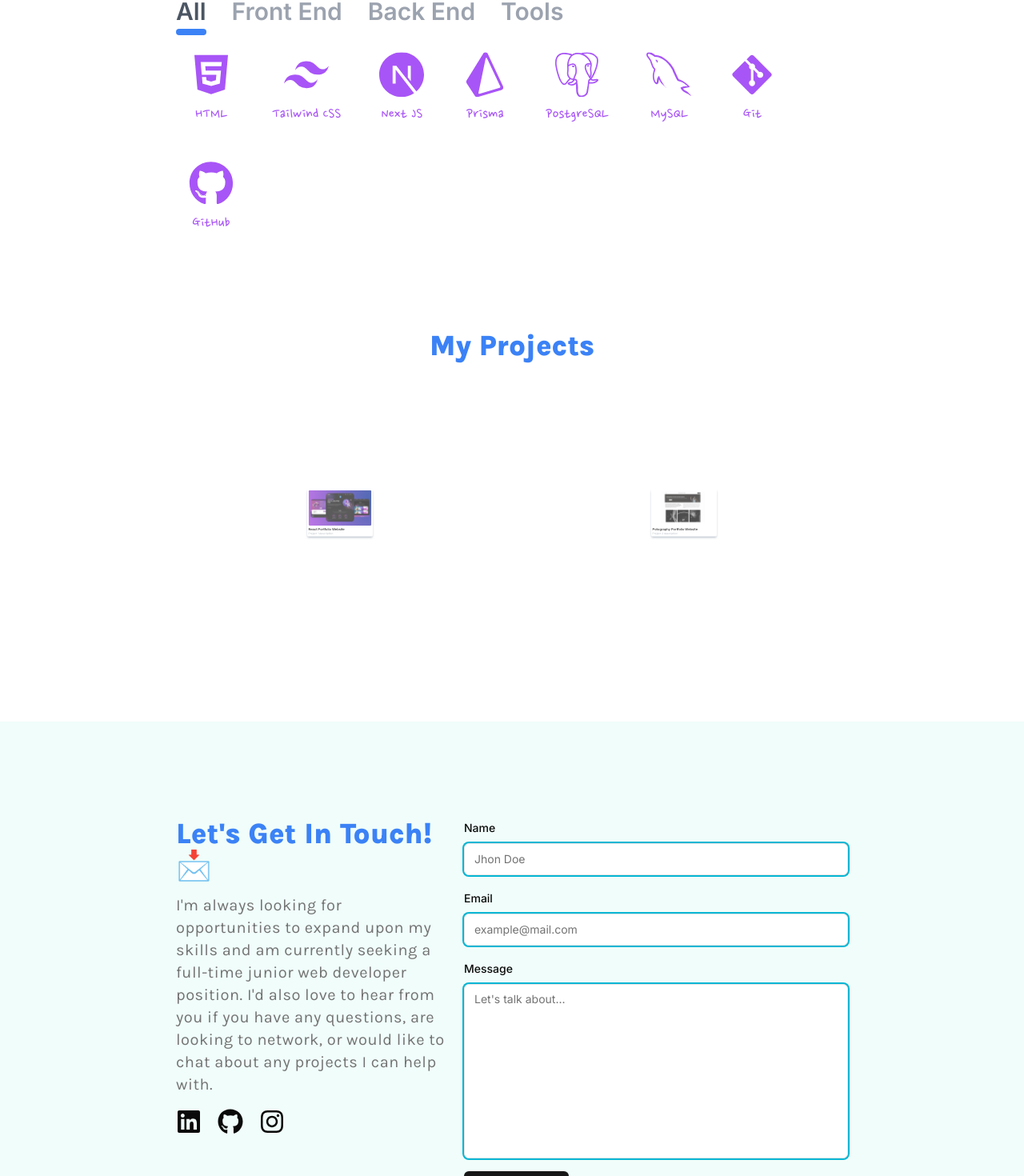
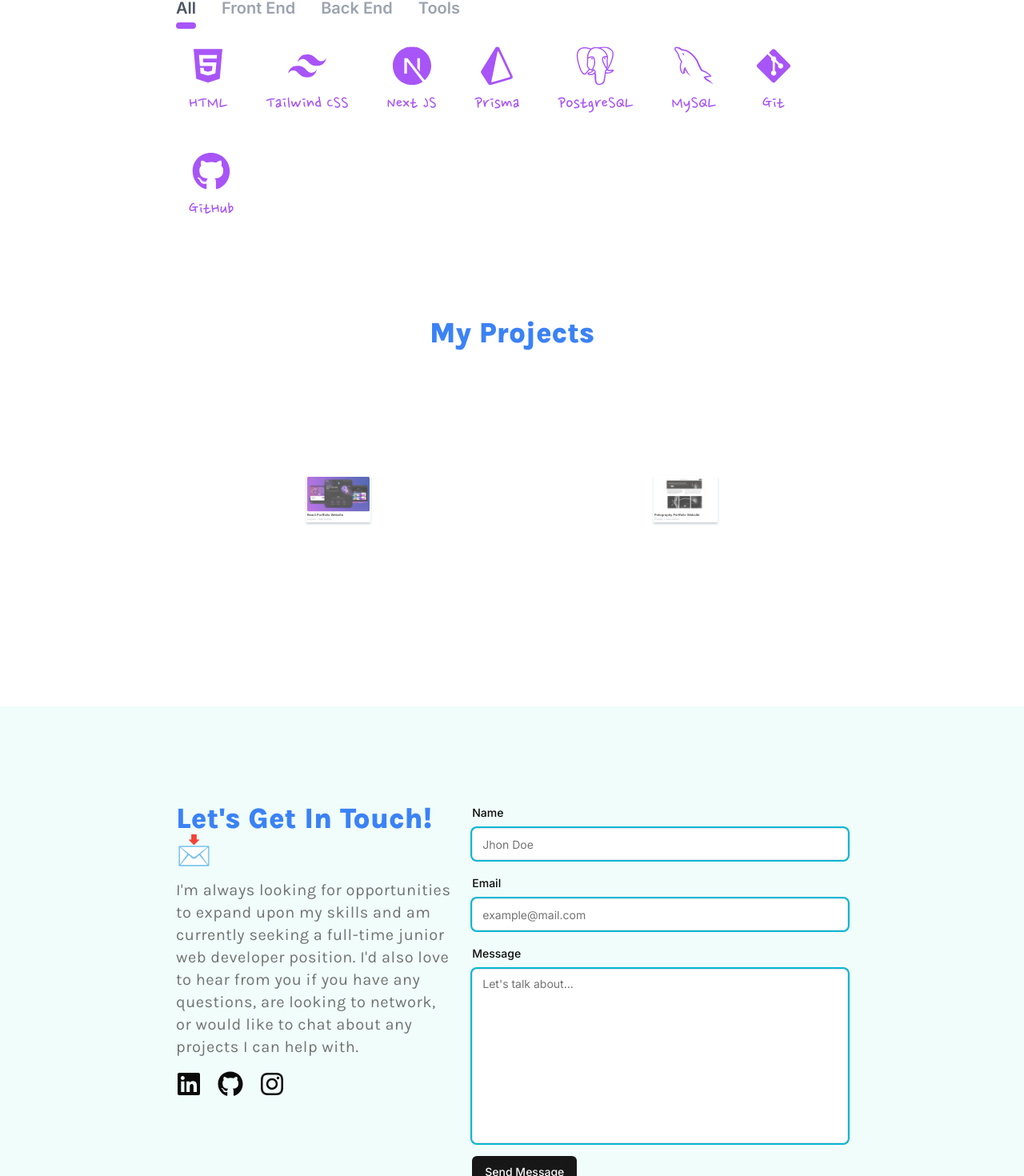
Before and after one commit to Ryan-Fx/ryan-portfolio-nextjs, a Next.js app: page / in a window 1280 px wide. Shown: the part 1322-2792 px from the top of the page at 80% size. Built offline with nearby package versions, Linux system fonts and the light colour scheme.

Commit message:
project gab fixed

```diff
--- a/src/components/Contact.tsx
+++ b/src/components/Contact.tsx
@@ -78,10 +78,10 @@ export default function Contact() {
 
   return (
     <section
-      className="grid md:grid-cols-12 md:gap-2 xl:gap-6 mt-10 md:mt-28 scroll-mt-20 space-y-4 md:space-y-0 bg-teal-50 dark:bg-primary-foreground px-8 lg:px-14 xl:px-[220px] py-[120px]"
+      className="grid md:grid-cols-7 md:gap-2 xl:gap-6 mt-10 md:mt-28 scroll-mt-20 space-y-4 md:space-y-0 bg-teal-50 dark:bg-primary-foreground px-8 lg:px-14 xl:px-[220px] py-[120px]"
       id="contact"
     >
-      <div className="space-y-4 col-span-5">
+      <div className="space-y-4 col-span-3">
         <h5
           className={cn(
             "capitalize text-2xl md:text-4xl font-bold text-blue-500 dark:text-primary",
@@ -117,7 +117,7 @@ export default function Contact() {
         </div>
       </div>
 
-      <div className="col-span-7">
+      <div className="col-span-4">
         {" "}
         <Form {...form}>
           <form onSubmit={form.handleSubmit(onSubmit)} className="space-y-4">
--- a/src/components/Hero.tsx
+++ b/src/components/Hero.tsx
@@ -90,8 +90,8 @@ export default function Hero() {
             transition={{ delay: 0.5 }}
             className="space-y-3 sm:space-x-3"
           >
-            <Button className="hover:scale-110 transition rounded-full">
-              Contact Me
+            <Button className="hover:scale-110 transition rounded-full" asChild>
+              <Link href={"#contact"}>Contact Me</Link>
             </Button>
 
             <Button
--- a/src/components/Navbar.tsx
+++ b/src/components/Navbar.tsx
@@ -29,7 +29,7 @@ export default function Navbar() {
             </div>
           </div>
           {/* dark mode */}
-          <div className="hidden md:flex px-4">
+          <div className="hidden md:flex pr-8">
             <ThemeSwitch />
           </div>
         </div>
--- a/src/components/Project.tsx
+++ b/src/components/Project.tsx
@@ -75,7 +75,7 @@ export default function Project() {
       >
         My Projects
       </h2>
-      <div className="grid grid-cols-1 md:grid-cols-2 gap-5">
+      <div className="grid grid-cols-1 md:grid-cols-2 gap-7">
         {projectsData.map((project) => (
           <ProjectCard
             key={project.id}
--- a/src/components/Skills.tsx
+++ b/src/components/Skills.tsx
@@ -29,50 +29,50 @@ const skillsData = [
     id: 13,
     name: "HTML",
     tag: ["All", "Front End"],
-    icon: <FaHtml5 className="size-14" />,
+    icon: <FaHtml5 className="size-12" />,
   },
   {
     id: 5,
     name: "Tailwind CSS",
     tag: ["All", "Front End"],
-    icon: <SiTailwindcss className="size-14" />,
+    icon: <SiTailwindcss className="size-12" />,
   },
   {
     id: 4,
     name: "Next JS",
     tag: ["All", "Front End"],
-    icon: <SiNextdotjs className="size-14" />,
+    icon: <SiNextdotjs className="size-12" />,
   },
 
   {
     id: 6,
     name: "Prisma",
     tag: ["All", "Back End"],
-    icon: <SiPrisma className="size-14" />,
+    icon: <SiPrisma className="size-12" />,
   },
   {
     id: 8,
     name: "PostgreSQL",
     tag: ["All", "Back End"],
-    icon: <SiPostgresql className="size-14" />,
+    icon: <SiPostgresql className="size-12" />,
   },
   {
     id: 11,
     name: "MySQL",
     tag: ["All", "Back End"],
-    icon: <GrMysql className="size-14" />,
+    icon: <GrMysql className="size-12" />,
   },
   {
     id: 9,
     name: "Git",
     tag: ["All", "Tools"],
-    icon: <FaGitAlt className="size-14" />,
+    icon: <FaGitAlt className="size-12" />,
   },
   {
     id: 10,
     name: "GitHub",
     tag: ["All", "Tools"],
-    icon: <FaGithub className="size-14" />,
+    icon: <FaGithub className="size-12" />,
   },
 ];
 
@@ -125,7 +125,7 @@ export default function Skills() {
           <div
             key={skill.id}
             className={cn(
-              "gap-2 px-4 flex flex-col items-center text-xl hover:scale-110 text-purple-500 dark:text-primary hover:text-rose-500 dark:hover:text-purple-500 mt-5 transition animate-bounce",
+              "gap-2 px-4 flex flex-col items-center text-2xl hover:scale-110 text-purple-500 dark:text-primary hover:text-rose-500 dark:hover:text-purple-500 mt-5 transition animate-bounce",
               nanum.className
             )}
           >
--- a/src/components/skill-button.tsx
+++ b/src/components/skill-button.tsx
@@ -17,14 +17,14 @@ const SkillButton = ({ name, onClick, isSelected }: Props) => {
 
   return (
     <button
-      className={`${buttonStyles} text-base md:text-lg font-semibold lg:text-2xl xl:text-3xl cursor-pointer hover:text-gray-600 transition duration-300`}
+      className={`${buttonStyles} text-base md:text-lg font-semibold lg:text-xl cursor-pointer hover:text-gray-600 transition duration-300`}
       onClick={() => onClick(name)}
     >
       {name}
       <motion.div
         animate={isSelected ? "active" : "default"}
         variants={variants}
-        className="h-1 lg:h-2 bg-blue-500 mt-1 rounded-full"
+        className="h-1 lg:h-2 bg-purple-500 mt-1 rounded-full"
       ></motion.div>
     </button>
   );
```
